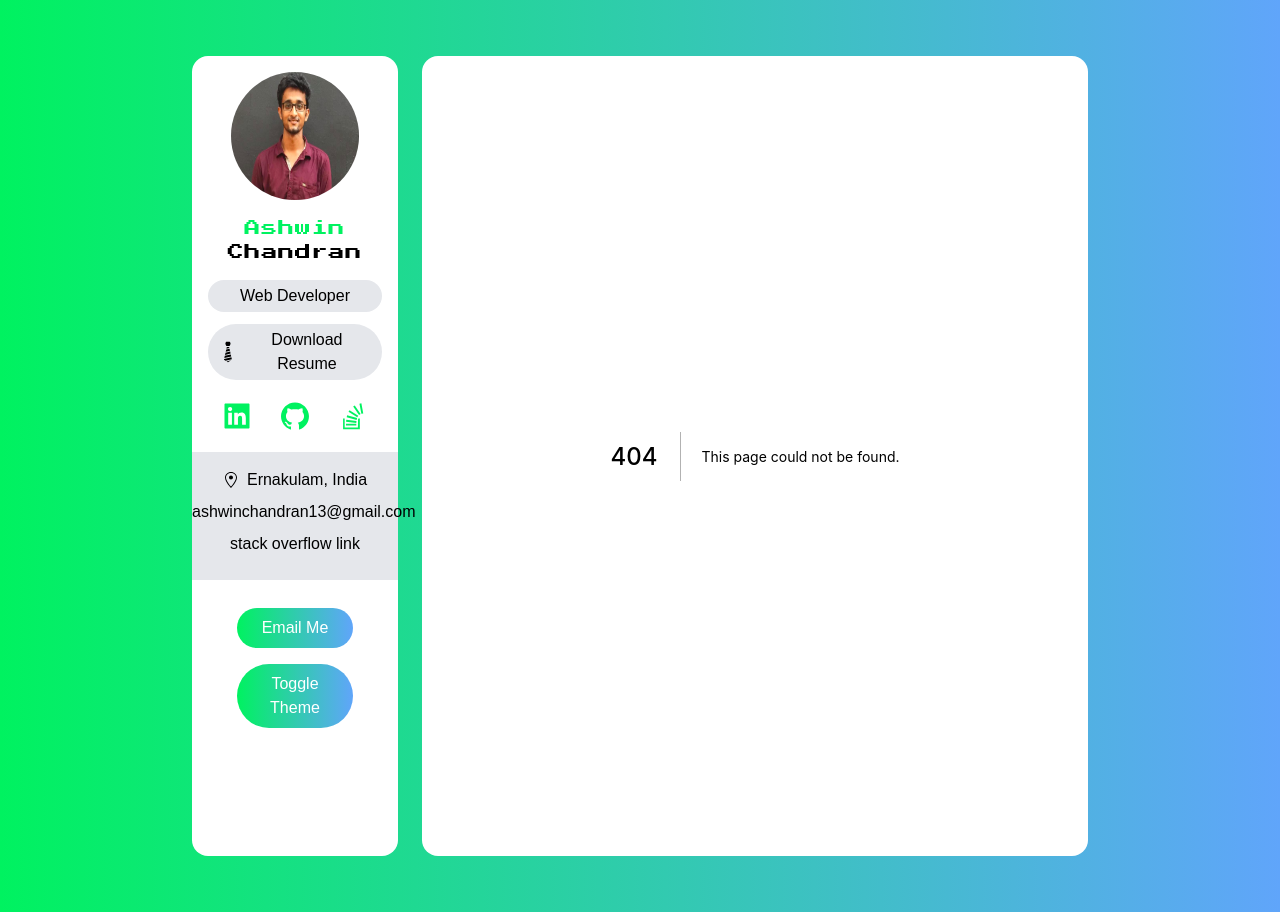
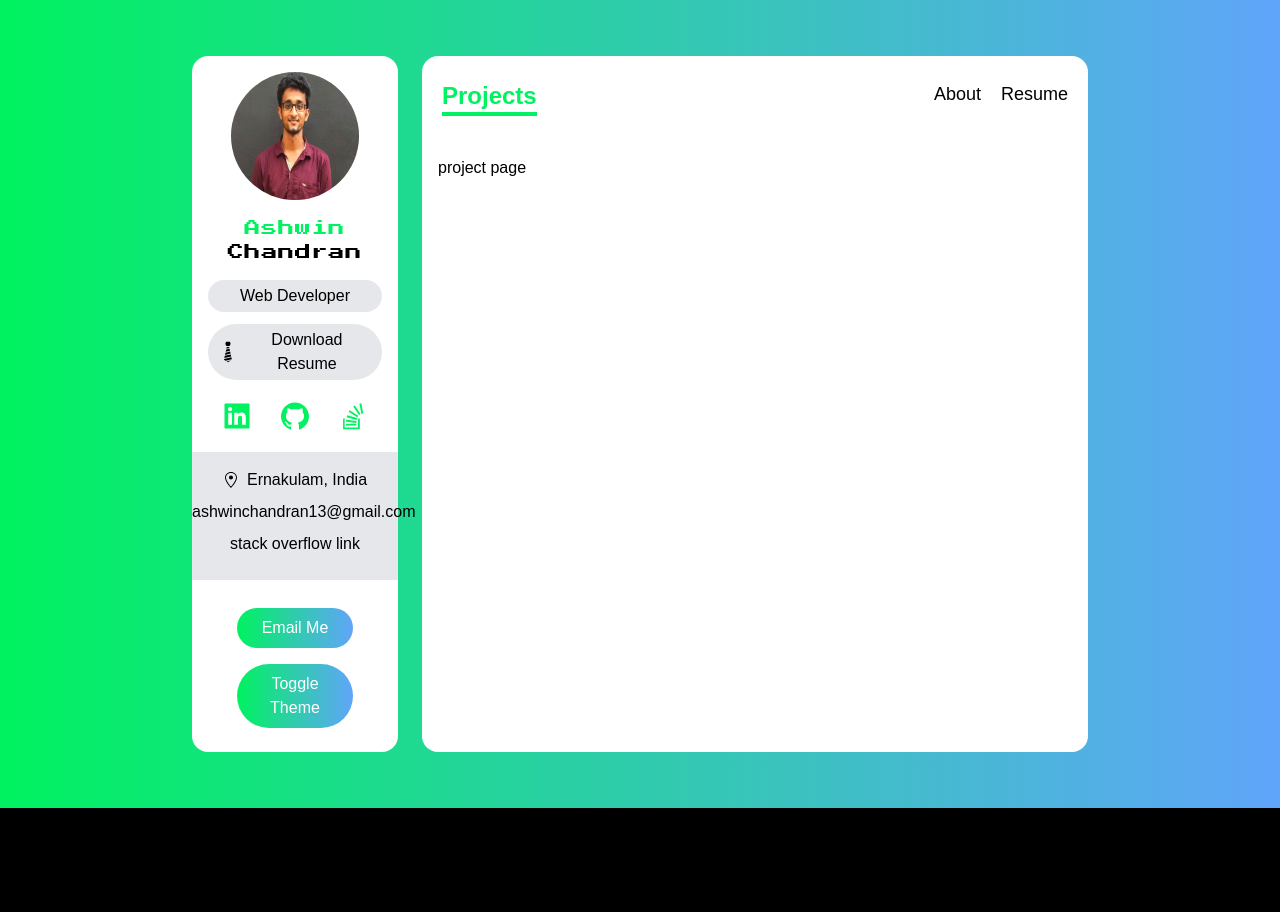
Before and after one commit to ashwinchandran13/portfolio, a Next.js app: page /projects in a window 1280 px wide. Before the commit this address had no page. After the commit the page ends 808 px from the top, so only its background shows below. Built offline with nearby package versions, Linux system fonts and the light colour scheme.

Commit message:
feat: added about, services, projects page

```diff
--- /dev/null
+++ b/components/navbar.tsx
@@ -0,0 +1,49 @@
+import { FunctionComponent, useEffect, useState } from "react";
+
+import Link from 'next/link';
+import { useRouter } from 'next/router';
+
+const NavItem: FunctionComponent<{
+    activeItem: string,
+    setActiveItem: Function,
+    name: string,
+    route: string
+}> = ({ activeItem, name, route, setActiveItem }) => {
+    return activeItem !== name ? (
+        <Link href={route}>
+            <a>
+                <span onClick={() => setActiveItem(name)} className="hover:text-green">{name}</span>
+            </a>
+        </Link>
+    ) : null
+
+}
+
+function Navbar() {
+    const [activeItem, setActiveItem] = useState<string>('');
+
+    const { pathname } = useRouter();
+
+    useEffect(() => {
+        if (pathname === '/') {
+            setActiveItem('About');
+        } else if (pathname === '/projects') {
+            setActiveItem('Projects');
+        } else if (pathname === '/resume') {
+            setActiveItem('Resume');
+        }
+    }, [pathname])
+
+    return (
+        <div className='flex justify-between px-5 py-3 my-3'>
+            <span className='text-xl font-bold border-b-4 text-green border-green md:text-2xl'>{activeItem}</span>
+            <div className='flex space-x-5 text-lg'>
+                <NavItem activeItem={activeItem} setActiveItem={setActiveItem} name='About' route='/' />
+                <NavItem activeItem={activeItem} setActiveItem={setActiveItem} name='Projects' route='/projects' />
+                <NavItem activeItem={activeItem} setActiveItem={setActiveItem} name='Resume' route='/resume' />
+            </div>
+        </div>
+    )
+}
+
+export default Navbar;
--- /dev/null
+++ b/data.ts
@@ -0,0 +1,39 @@
+import { RiComputerLine } from 'react-icons/ri';
+import { IService } from './type';
+import { FaServer } from 'react-icons/fa';
+import { AiOutlineAntDesign, AiOutlineApi } from 'react-icons/ai';
+import { MdDeveloperMode } from 'react-icons/md';
+
+export const services:IService[] = [
+    {
+        Icon: RiComputerLine,
+        title: 'Frontend Dev',
+        about:
+            'Using <b> HTML</b>, <b> CSS</b> and <b> React.js</b> to build scalable SPA'
+    },
+    {
+        Icon: FaServer,
+        title: 'Backend Dev',
+        about:
+            '<b>Express</b>, <b>Fastify</b> and other frameworks to handle database, server, api'
+    },
+    {
+        Icon: MdDeveloperMode,
+        title: 'Open Source love',
+        about:
+            'Love to contribute to <i>open source<i> projects whenever I could'
+    },
+    {
+        Icon: AiOutlineAntDesign,
+        title: 'UI/UX Desiger',
+        about:
+            'User interface design using <b>Figma</b>'
+    },
+    {
+        Icon: RiComputerLine,
+        title: 'Any Tech',
+        about:
+            'Love to dive into any tech and challenges associated with it'
+    },
+
+]
--- a/pages/_app.tsx
+++ b/pages/_app.tsx
@@ -1,3 +1,4 @@
+import Navbar from '../components/navbar'
 import Sidebar from '../components/sidebar'
 import '../styles/globals.css'
 
@@ -7,7 +8,8 @@ function MyApp({ Component, pageProps }) {
       <div className='col-span-12 p-4 text-center bg-white lg:col-span-3 rounded-2xl'>
         <Sidebar />
       </div>
-      <div className='col-span-12 bg-white lg:col-span-9 rounded-2xl'>
+      <div className='flex flex-col col-span-12 bg-white lg:col-span-9 rounded-2xl'>
+        <Navbar />
         <Component {...pageProps} />
       </div>
     </div>
--- /dev/null
+++ b/pages/api/services.ts
@@ -0,0 +1,14 @@
+import { NextApiRequest, NextApiResponse } from "next";
+
+import { services } from '../../data';
+
+const getServices = (req:NextApiRequest, res:NextApiResponse) => {
+    // by default get request
+
+    console.log(services);
+
+    res.status(200).json({services});
+
+}
+
+export default getServices;
--- a/pages/hello.ts
+++ /dev/null
@@ -1,5 +0,0 @@
-// Next.js API route support: https://nextjs.org/docs/api-routes/introduction
-
-export default function handler(req, res) {
-  res.status(200).json({ name: 'John Doe' })
-}
--- a/pages/index.tsx
+++ b/pages/index.tsx
@@ -1,4 +1,9 @@
-const index = () => {
+import { GetServerSidePropsContext, GetStaticPropsContext } from 'next';
+// import { services } from '../data';
+
+const index = ({services}) => {
+
+
   return (
     <div>
       <h1>Hi world</h1>
@@ -6,4 +11,35 @@ const index = () => {
   )
 }
 
-export default index
+export default index;
+
+// export const getServerSideProps = async (context:GetServerSidePropsContext) => {
+
+//   // whatever happens here is returned as props
+
+//   const res = await fetch('http://localhost:3000/api/services');
+//   const data = await res.json();
+
+//   return {
+//     props:{
+//       services: data.services,
+//     }
+//   }
+
+// }
+
+export const getStaticProps = async (context:GetStaticPropsContext) => {
+
+  // whatever happens here is returned as props
+
+  const res = await fetch('http://localhost:3000/api/services');
+  const data = await res.json();
+  console.log('inside server');
+
+  return {
+    props:{
+      services: data.services,
+    }
+  }
+
+}
--- /dev/null
+++ b/pages/projects.tsx
@@ -0,0 +1,9 @@
+const Projects = () => {
+    return (
+        <div className="p-4">
+            project page
+        </div>
+    )
+}
+
+export default Projects
--- /dev/null
+++ b/pages/resume.tsx
@@ -0,0 +1,9 @@
+const Resume = () => {
+    return (
+        <div className="p-4">
+            resume page
+        </div>
+    )
+}
+
+export default Resume
--- /dev/null
+++ b/type.ts
@@ -0,0 +1,7 @@
+import { IconType } from "react-icons";
+
+export interface IService {
+    title: string,
+    about: string,
+    Icon: IconType
+}
```
